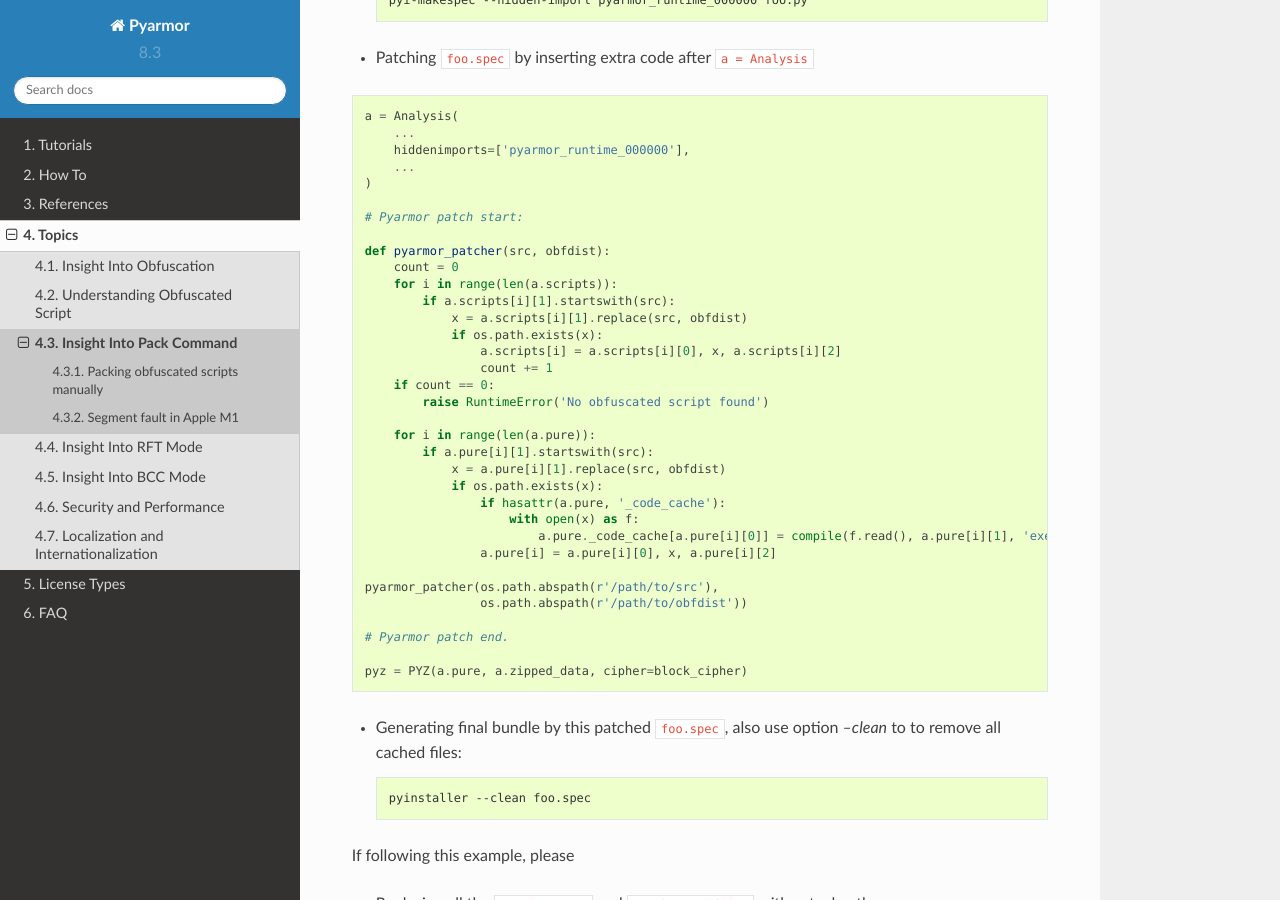
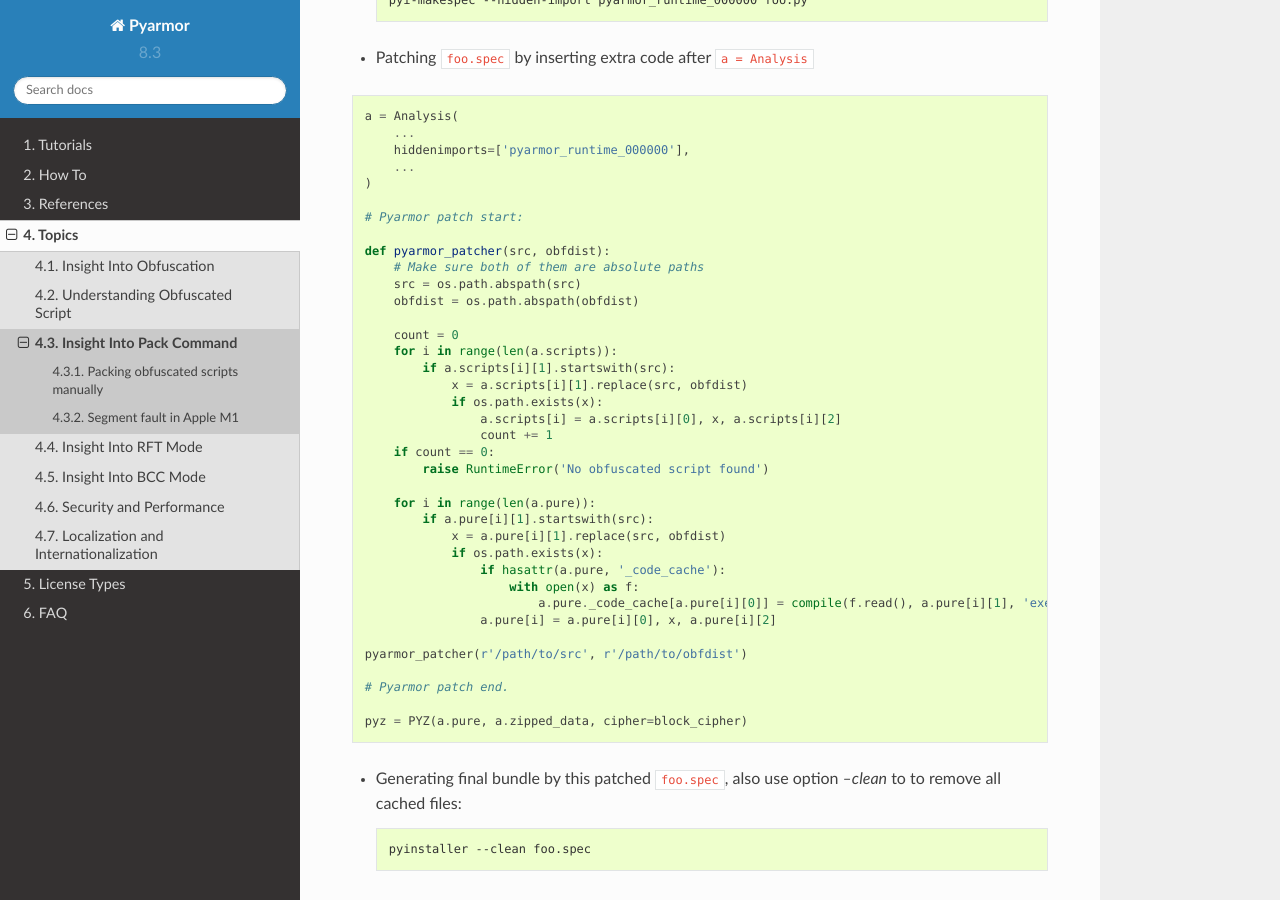
Before and after one commit to dashingsoft/pyarmor, a Sphinx documentation site: the page built from docs/topic/repack.rst, in a window 1280 px wide and 900 px high, scrolled down 1499 px. Built offline with Sphinx 7.4.7 and the Read the Docs theme 2.0.0, drawn with Linux system fonts in a browser that asks for light colours.

Commit message:
Refine sample code

```diff
--- a/docs/topic/repack.rst
+++ b/docs/topic/repack.rst
@@ -76,6 +76,10 @@ Here is an example to pack script ``foo.py`` in the path ``/path/to/src``
     # Pyarmor patch start:
 
     def pyarmor_patcher(src, obfdist):
+        # Make sure both of them are absolute paths
+        src = os.path.abspath(src)
+        obfdist = os.path.abspath(obfdist)
+
         count = 0
         for i in range(len(a.scripts)):
             if a.scripts[i][1].startswith(src):
```
Also changed, not shown: other parts of docs/topic/repack.rst (+1 -2 lines).
